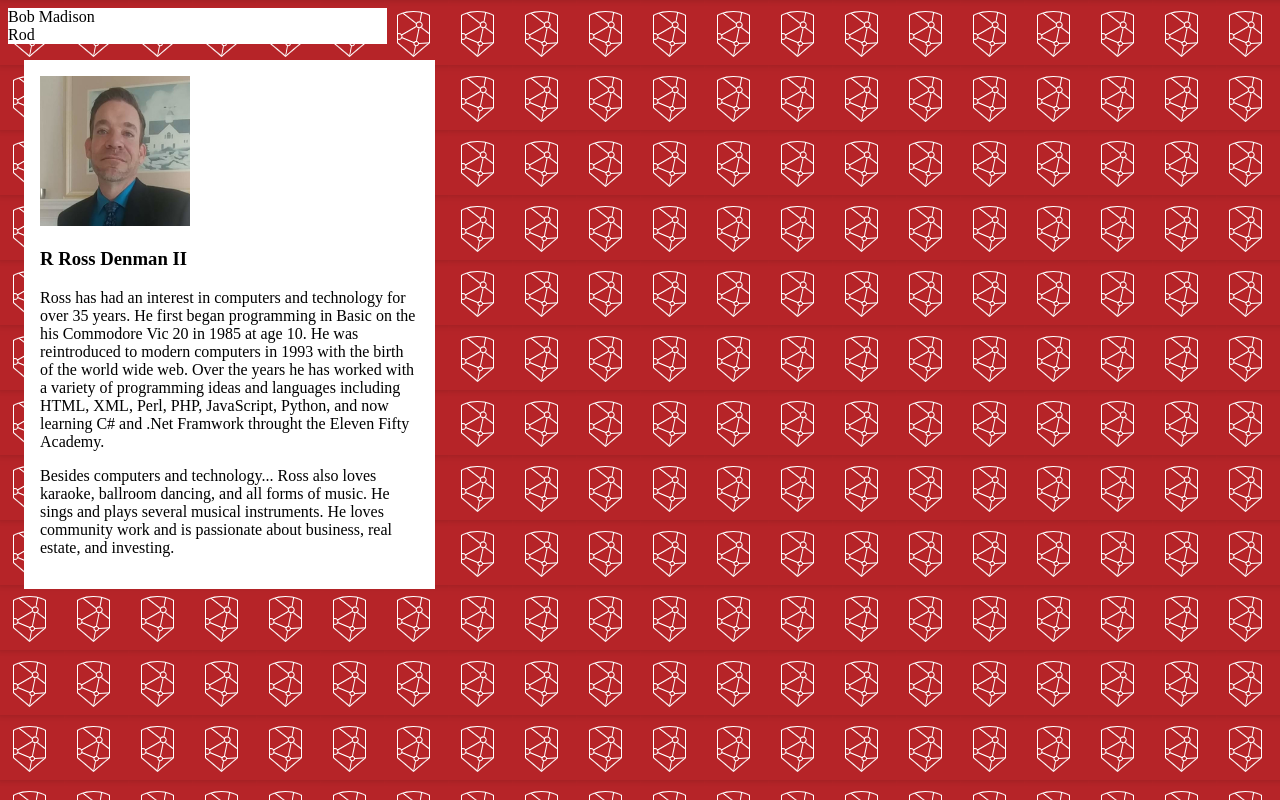
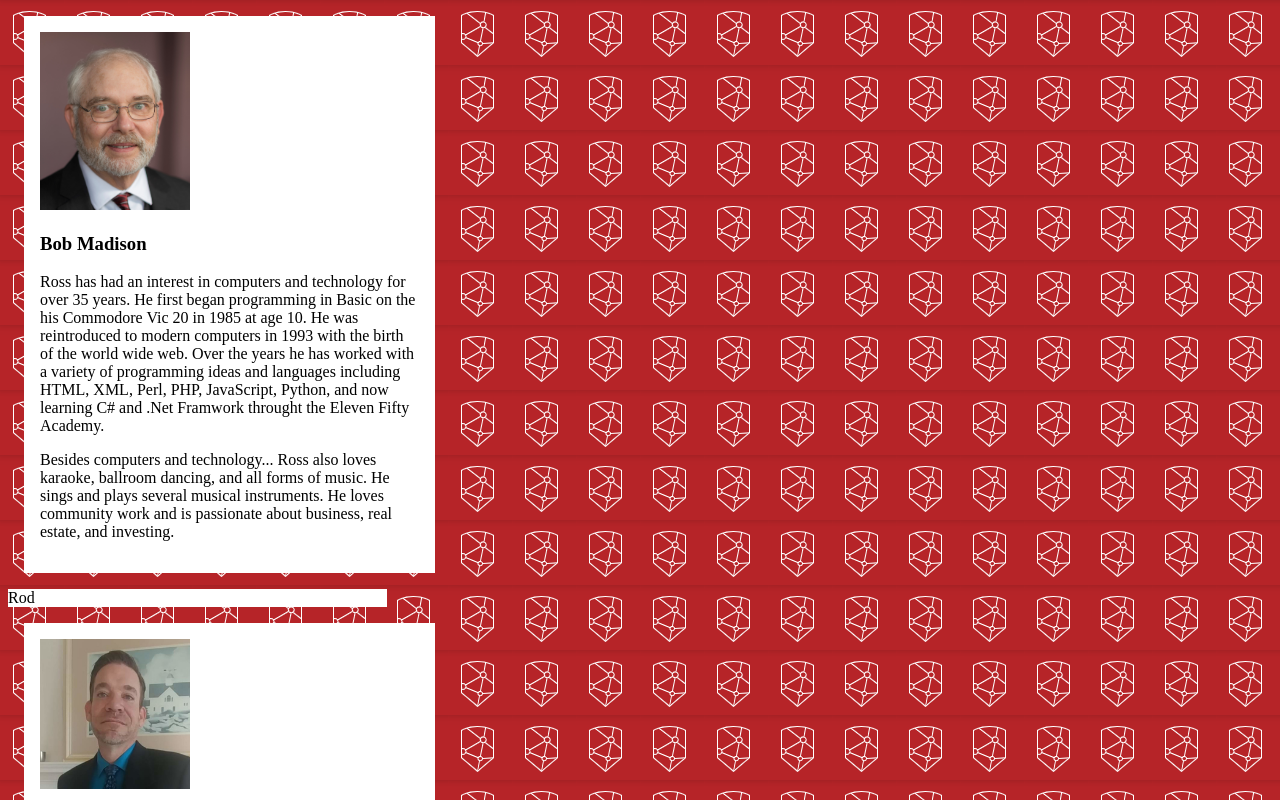
Before and after one commit to BobMadison/FOG, a plain HTML site: page index.html in a window 1280 px wide. Shown: the top 800 px of the page. Drawn offline with Linux system fonts and the light colour scheme.

Commit message:
UpdateHTML-CSS

```diff
--- a/git.css
+++ b/git.css
@@ -11,6 +11,7 @@
   width: 30%;
 }
 
+#bob,
 #ross {
   background-color: white;
   width: 30%;
@@ -18,13 +19,15 @@
   margin: 1rem;
 }
 
-#ross .img-top{
+#bob .img-top,
+#ross .img-top {
   display: none;
   position: relative;
   top: 0;
   left: 0;
   z-index: 99;
 }
-#ross:hover .img-top{
+#bob:hover .img-top,
+#ross:hover .img-top {
   display: inline;
 }
--- a/index.html
+++ b/index.html
@@ -8,16 +8,46 @@
     <title>Document</title>
   </head>
   <body id="myBody">
-    <div id="bob">Bob Madison</div>
+    <div id="bob">
+      <img src="images/BobOld.jpg" width="150px" />
+      <img src="images/BobKid.jpg" class="img-top" width="150px" />
+      <h3>Bob Madison</h3>
+      <p>
+        Ross has had an interest in computers and technology for over 35 years.
+        He first began programming in Basic on the his Commodore Vic 20 in 1985
+        at age 10. He was reintroduced to modern computers in 1993 with the
+        birth of the world wide web. Over the years he has worked with a variety
+        of programming ideas and languages including HTML, XML, Perl, PHP,
+        JavaScript, Python, and now learning C# and .Net Framwork throught the
+        Eleven Fifty Academy.
+      </p>
+      <p>
+        Besides computers and technology... Ross also loves karaoke, ballroom
+        dancing, and all forms of music. He sings and plays several musical
+        instruments. He loves community work and is passionate about business,
+        real estate, and investing.
+      </p>
+    </div>
     <div id="rod">Rod</div>
     <div id="ross">
-      <img src="images/Ross-Adult.jpg" width="150px">
-      <img src="images/Ross-Kid.png" class="img-top" width="150px">
+      <img src="images/Ross-Adult.jpg" width="150px" />
+      <img src="images/Ross-Kid.png" class="img-top" width="150px" />
       <h3>R Ross Denman II</h3>
-      <p>Ross has had an interest in computers and technology for over 35 years. He first began programming in Basic on the his Commodore Vic 20 in 1985 at age 10.
-        He was reintroduced to modern computers in 1993 with the birth of the world wide web. Over the years he has worked with a variety of programming ideas and languages including
-      HTML, XML, Perl, PHP, JavaScript, Python, and now learning C# and .Net Framwork throught the Eleven Fifty Academy.</p>
-      <p>Besides computers and technology... Ross also loves karaoke, ballroom dancing, and all forms of music. He sings and plays several musical instruments. He loves community work and is passionate about business, real estate, and investing.</p>
+      <p>
+        Ross has had an interest in computers and technology for over 35 years.
+        He first began programming in Basic on the his Commodore Vic 20 in 1985
+        at age 10. He was reintroduced to modern computers in 1993 with the
+        birth of the world wide web. Over the years he has worked with a variety
+        of programming ideas and languages including HTML, XML, Perl, PHP,
+        JavaScript, Python, and now learning C# and .Net Framwork throught the
+        Eleven Fifty Academy.
+      </p>
+      <p>
+        Besides computers and technology... Ross also loves karaoke, ballroom
+        dancing, and all forms of music. He sings and plays several musical
+        instruments. He loves community work and is passionate about business,
+        real estate, and investing.
+      </p>
     </div>
   </body>
 </html>
```
